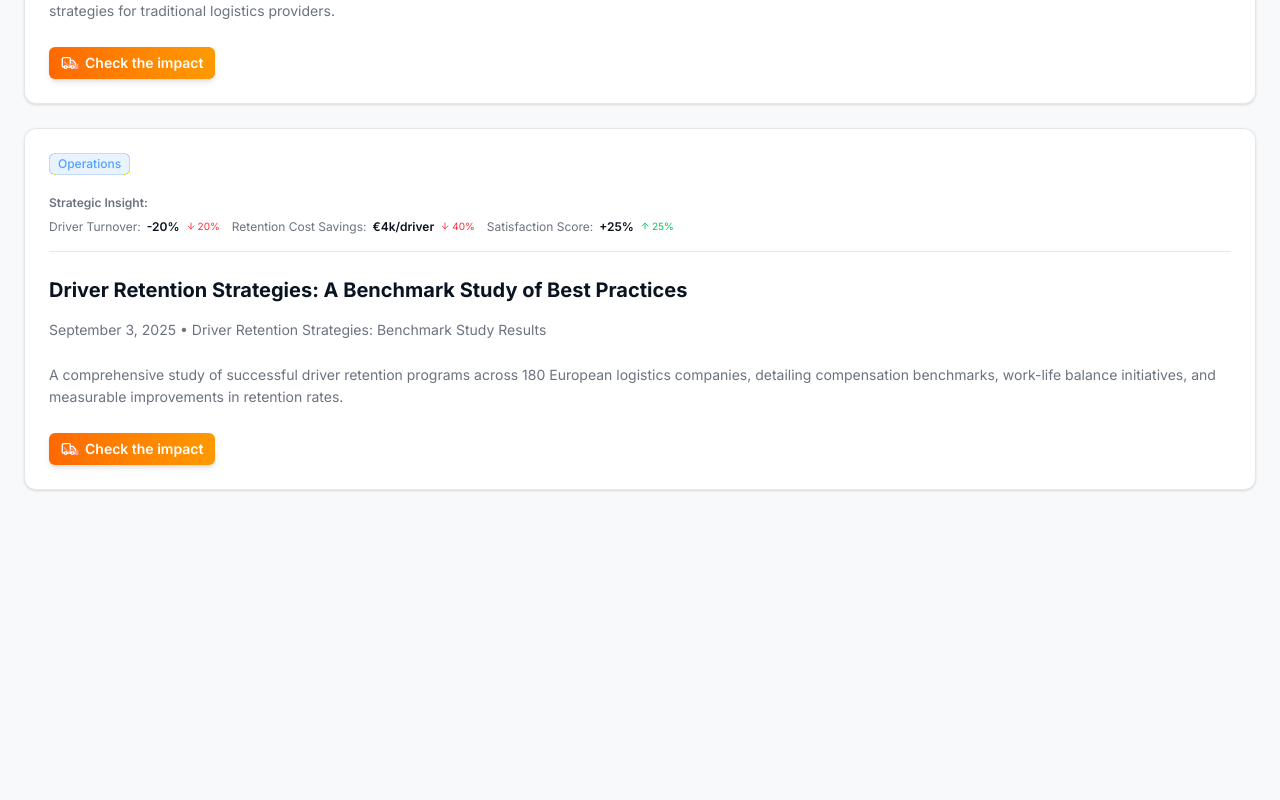
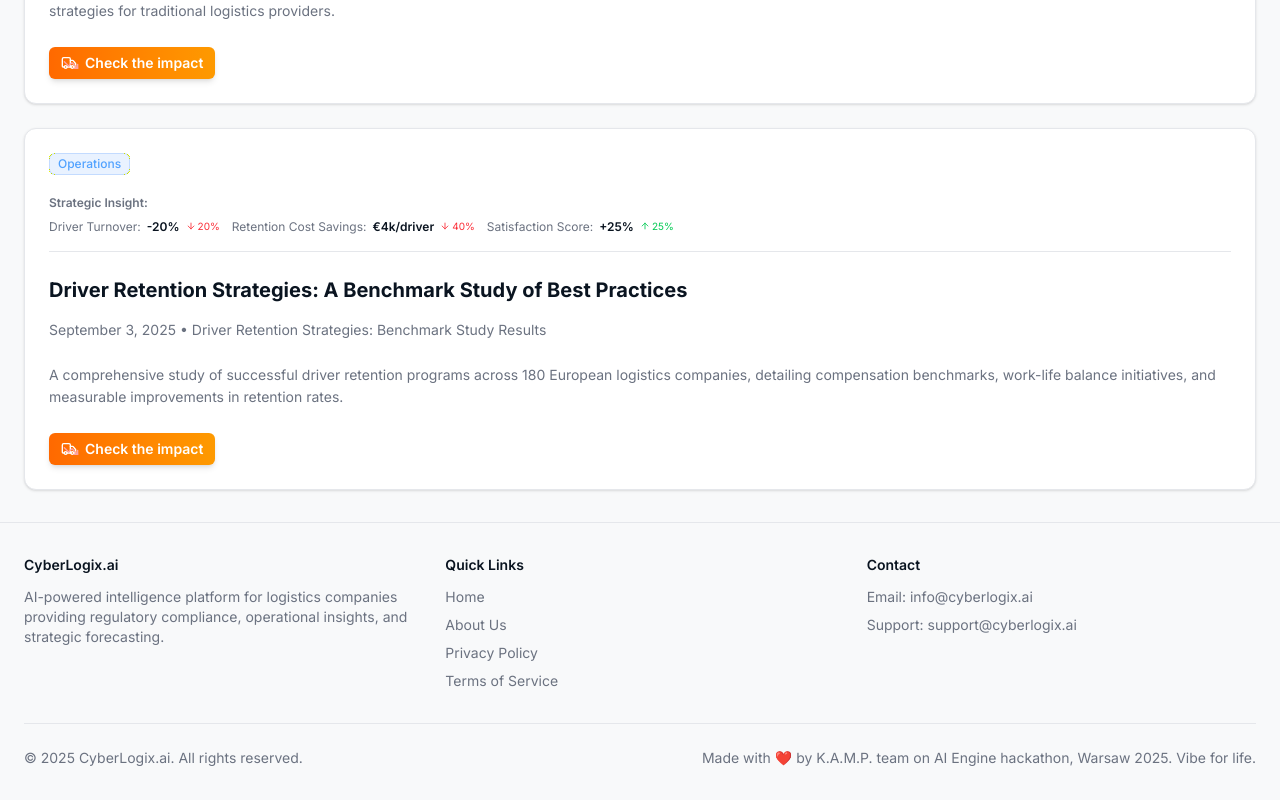
Before and after one commit to krzysztofr/v0-logistics-ai-reports-fx, a Next.js app: page / in a window 1280 px wide. Shown: the part 4357-5157 px from the top of the page. Before the commit the page ends 4879 px from the top, so only its background shows below. Built offline with nearby package versions, Linux system fonts and the light colour scheme.

Commit message:
feat: add application-wide footer with custom message and links
Create footer component and integrate into layout for consistent display.

Co-authored-by: Krzysztof Rakowski <1434958+krzysztofr@users.noreply.github.com>

```diff
--- a/app/layout.tsx
+++ b/app/layout.tsx
@@ -5,6 +5,7 @@ import { Analytics } from "@vercel/analytics/next"
 import "./globals.css"
 import { Inter } from "next/font/google"
 import { Geist_Mono } from "next/font/google"
+import { Footer } from "@/components/footer"
 
 const inter = Inter({
   subsets: ["latin"],
@@ -34,6 +35,7 @@ export default function RootLayout({
     <html lang="en">
       <body className={`${inter.variable} ${geistMono.variable} font-sans antialiased`}>
         {children}
+        <Footer />
         <Analytics />
       </body>
     </html>
--- /dev/null
+++ b/components/footer.tsx
@@ -0,0 +1,67 @@
+import Link from "next/link"
+
+export function Footer() {
+  const currentYear = new Date().getFullYear()
+
+  return (
+    <footer className="border-t bg-background">
+      <div className="container mx-auto px-6 py-8">
+        <div className="grid gap-8 md:grid-cols-3">
+          {/* Company Info */}
+          <div>
+            <h3 className="mb-3 text-sm font-semibold">CyberLogix.ai</h3>
+            <p className="text-sm text-muted-foreground">
+              AI-powered intelligence platform for logistics companies providing regulatory compliance, operational
+              insights, and strategic forecasting.
+            </p>
+          </div>
+
+          {/* Quick Links */}
+          <div>
+            <h3 className="mb-3 text-sm font-semibold">Quick Links</h3>
+            <ul className="space-y-2 text-sm text-muted-foreground">
+              <li>
+                <Link href="/" className="hover:text-foreground transition-colors">
+                  Home
+                </Link>
+              </li>
+              <li>
+                <Link href="/about" className="hover:text-foreground transition-colors">
+                  About Us
+                </Link>
+              </li>
+              <li>
+                <Link href="/privacy" className="hover:text-foreground transition-colors">
+                  Privacy Policy
+                </Link>
+              </li>
+              <li>
+                <Link href="/terms" className="hover:text-foreground transition-colors">
+                  Terms of Service
+                </Link>
+              </li>
+            </ul>
+          </div>
+
+          {/* Contact */}
+          <div>
+            <h3 className="mb-3 text-sm font-semibold">Contact</h3>
+            <ul className="space-y-2 text-sm text-muted-foreground">
+              <li>Email: info@cyberlogix.ai</li>
+              <li>Support: support@cyberlogix.ai</li>
+            </ul>
+          </div>
+        </div>
+
+        <div className="mt-8 border-t pt-6">
+          <div className="flex flex-col gap-4 text-center text-sm text-muted-foreground md:flex-row md:justify-between md:text-left">
+            <p>© {currentYear} CyberLogix.ai. All rights reserved.</p>
+            <p className="text-balance">
+              Made with ❤️ by K.A.M.P. team on AI Engine hackathon, Warsaw 2025. Vibe for life.
+            </p>
+          </div>
+        </div>
+      </div>
+    </footer>
+  )
+}
```
